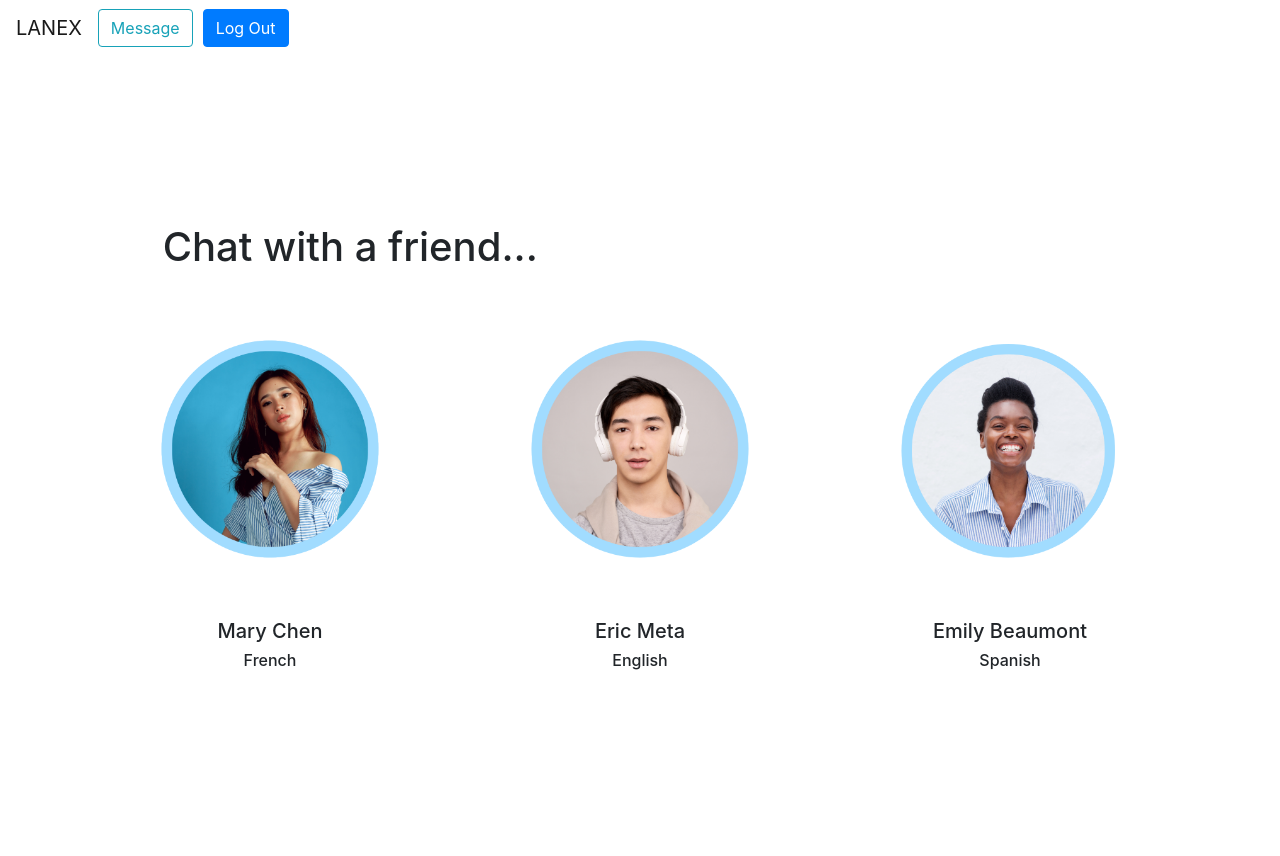
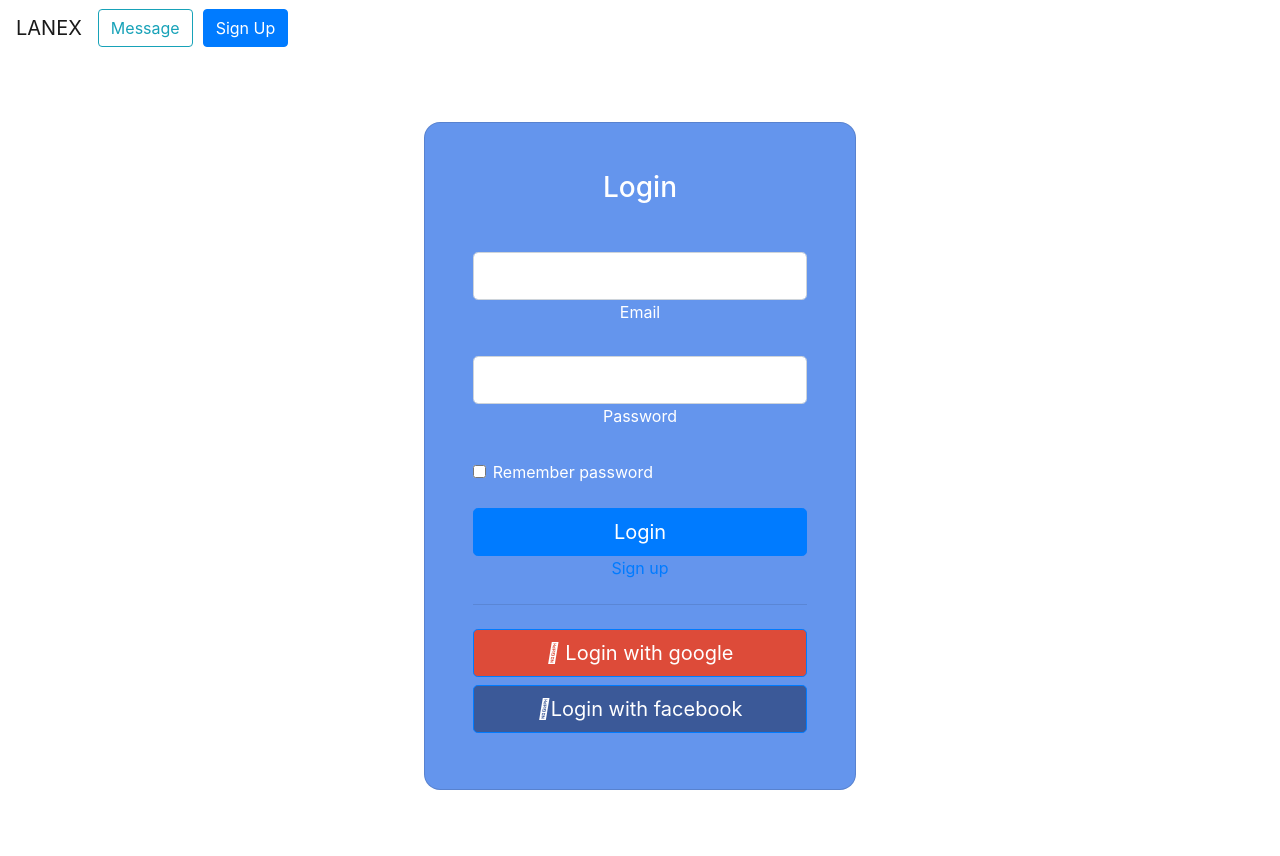
Before and after one commit to httpmkl/lang-learn, a Flask app: page / in a window 1280 px wide. Before the commit the page ends 670 px from the top, so only its background shows below. Run offline with Flask 2, Linux system fonts and the light colour scheme; some libraries are stand-ins or nearby versions.

Commit message:
Changed page directions

```diff
--- a/app.py
+++ b/app.py
@@ -19,7 +19,7 @@ def index():
     # conn = get_db_connection()
     # posts = conn.execute('SELECT * FROM posts').fetchall()
     # conn.close()
-    return render_template('feed.html')
+    return render_template('login.html')
 
 
 @app.route('/main')
--- a/templates/login.html
+++ b/templates/login.html
@@ -26,7 +26,7 @@
               <label class="form-check-label" for="form1Example3" style="color:white"> Remember password </label>
             </div>
 
-            <a type="button" href="/" class="btn btn-primary btn-lg btn-block" type="submit">Login</button>
+            <a type="button" href="/feed" class="btn btn-primary btn-lg btn-block" type="submit">Login</button>
 
               <a href='signup'>Sign up</a>
 
--- a/templates/main.html
+++ b/templates/main.html
@@ -3,5 +3,5 @@
 {% block content %}
 <div style="background-image: url('../static/main.png'); height: 100%; margin: 0; width: 100%; background-position: center;
 background-repeat: no-repeat;
-background-size: cover;">hi</div>
+background-size: cover;"></div>
 {% endblock %}
--- a/templates/signup.html
+++ b/templates/signup.html
@@ -31,7 +31,7 @@
               <label class="form-check-label" for="form1Example3"> Remember password </label>
             </div>
 
-            <button class="btn btn-primary btn-lg btn-block" type="submit">Sign Up</button>
+            <a type="button" class="btn btn-primary btn-lg btn-block" href="/feed" type="submit">Sign Up</button>
             <a href='login'>Take me back to login</a>
 
             <hr class="my-4">
```
Also changed, not shown: README.md, 1 other file.
